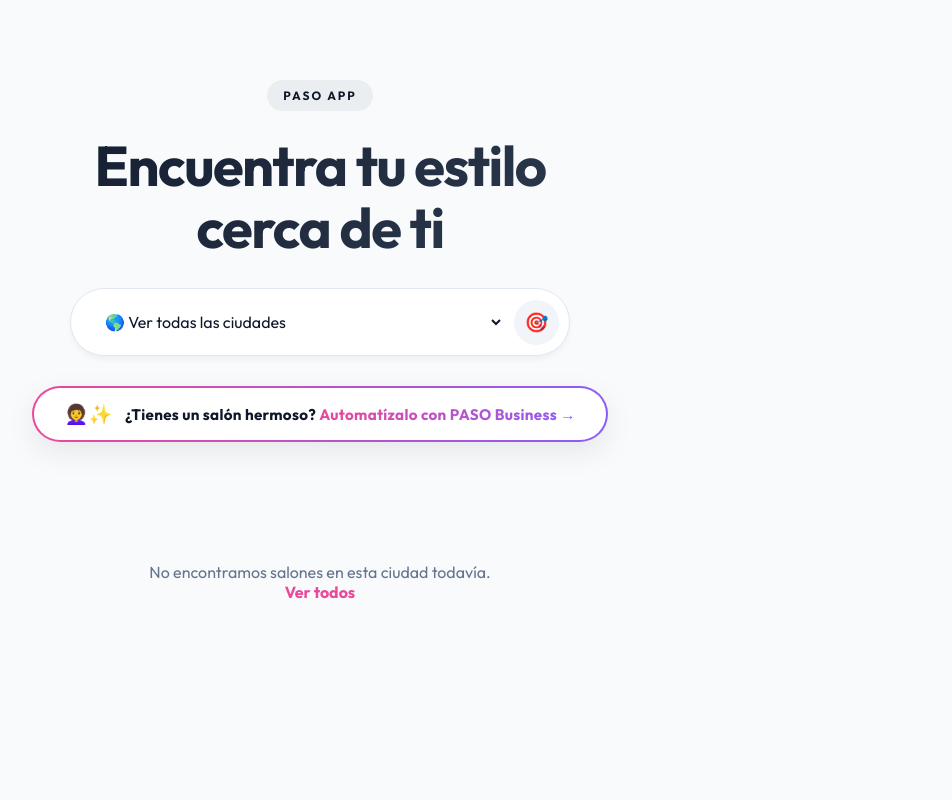
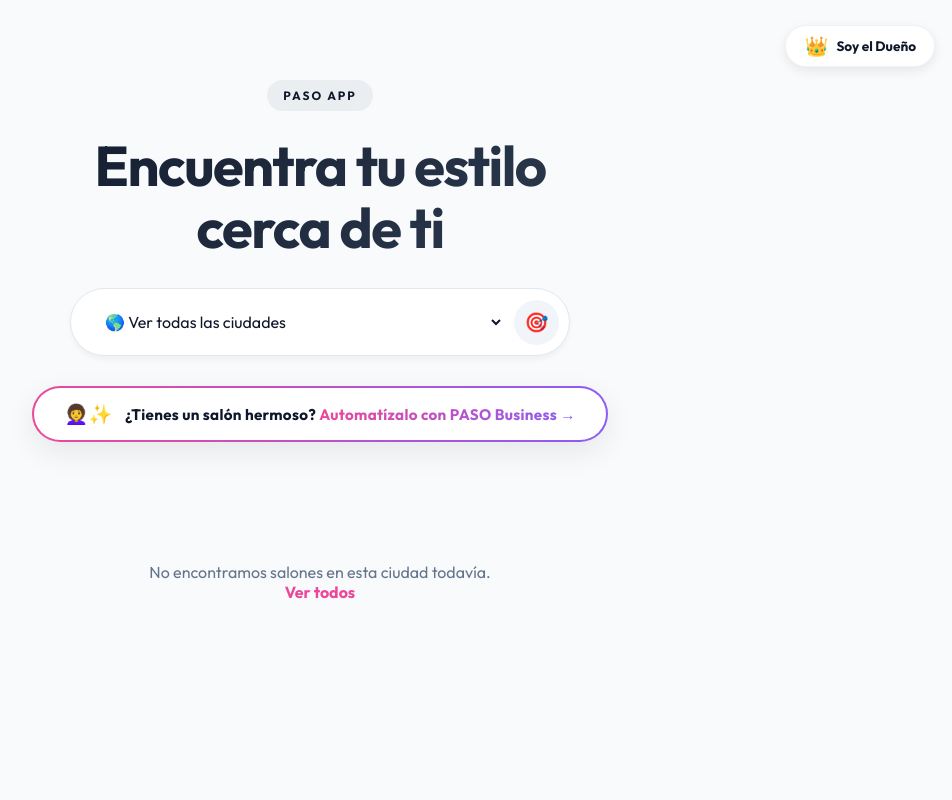
Before and after one commit to juanpablosierraorjuela-bit/CitasPeluqueria-Backend, a Django app: template salon/templates/salon/index.html in a window 1280 px wide. Shown: the whole page, without its empty margins (320-1272 px from the left). Run offline with Django 3.2, Linux system fonts and the light colour scheme; the template is opened without the code that fills it, so the values that code supplies are empty.

Commit message:
Update index.html

```diff
--- a/salon/templates/salon/index.html
+++ b/salon/templates/salon/index.html
@@ -28,6 +28,34 @@
             display: flex;
             flex-direction: column;
             align-items: center;
+            position: relative; /* Necesario para el botón absoluto */
+        }
+
+        /* --- BOTÓN DUEÑO (CORONA) 👑 --- */
+        .btn-admin-access {
+            position: absolute;
+            top: 25px;
+            right: 25px;
+            background: #ffffff;
+            color: #0f172a;
+            padding: 8px 18px;
+            border-radius: 30px;
+            font-size: 0.85rem;
+            font-weight: 700;
+            text-decoration: none;
+            box-shadow: 0 4px 12px rgba(0,0,0,0.08);
+            transition: all 0.3s ease;
+            display: flex;
+            align-items: center;
+            gap: 8px;
+            border: 1px solid rgba(0,0,0,0.05);
+            z-index: 1000;
+        }
+
+        .btn-admin-access:hover {
+            transform: translateY(-3px);
+            box-shadow: 0 10px 20px rgba(0,0,0,0.12);
+            color: #ec4899; /* Se pone rosa al pasar el mouse */
         }
 
         /* --- HERO SECTION --- */
@@ -205,10 +233,22 @@
         @media (max-width: 768px) {
             .header-title { font-size: 2.5rem; }
             .salon-grid { padding: 0 20px 80px; }
+            /* Ajuste del botón dueño en móvil */
+            .btn-admin-access {
+                top: 15px;
+                right: 15px;
+                padding: 6px 14px;
+                font-size: 0.75rem;
+            }
         }
     </style>
 </head>
 <body>
+
+    <a href="/admin/" class="btn-admin-access" title="Entrar al Panel Administrativo">
+        <span style="font-size: 1.2rem;">👑</span>
+        <span>Soy el Dueño</span>
+    </a>
 
     <header>
         <span class="brand-badge">PASO APP</span>
```
